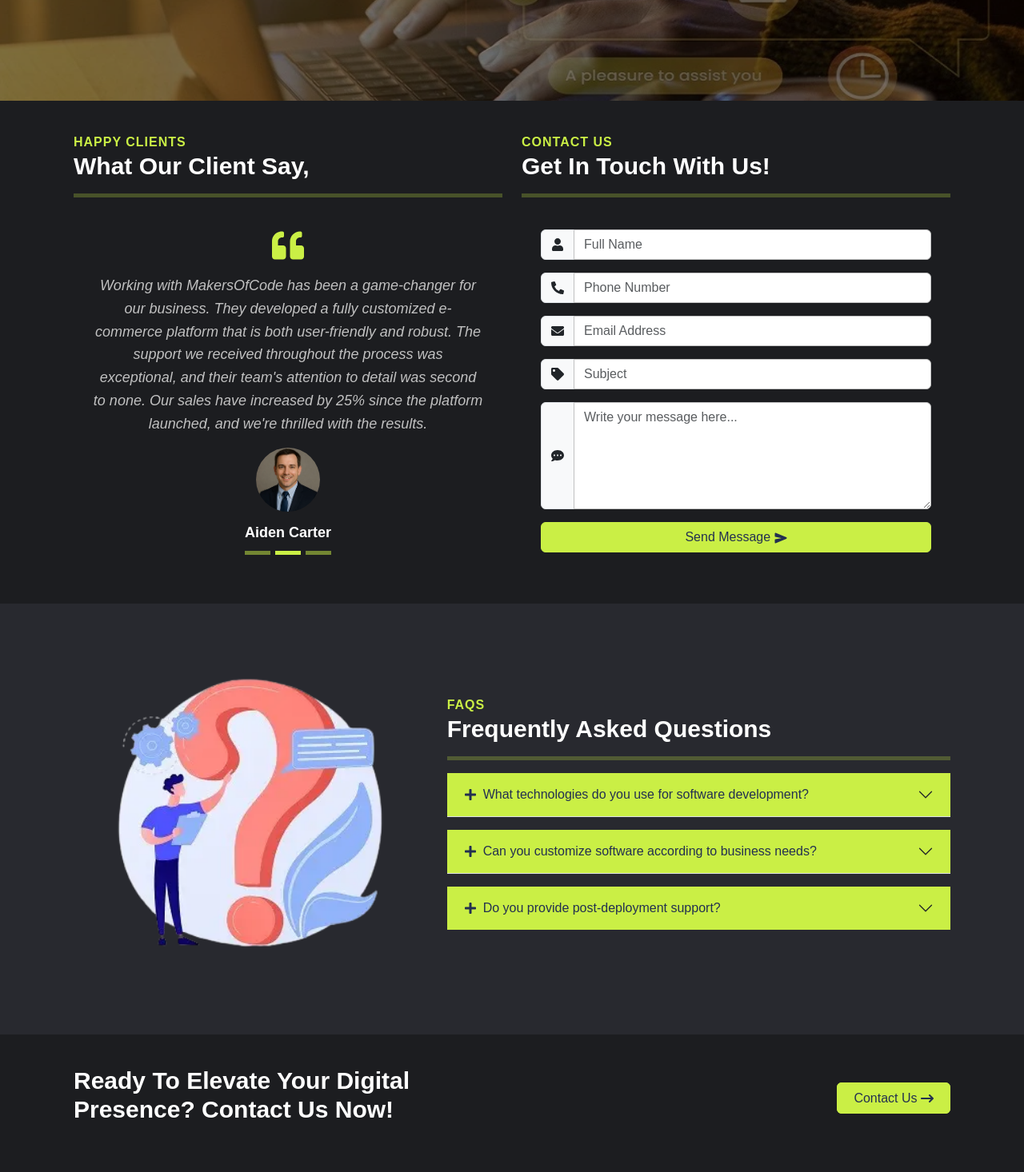
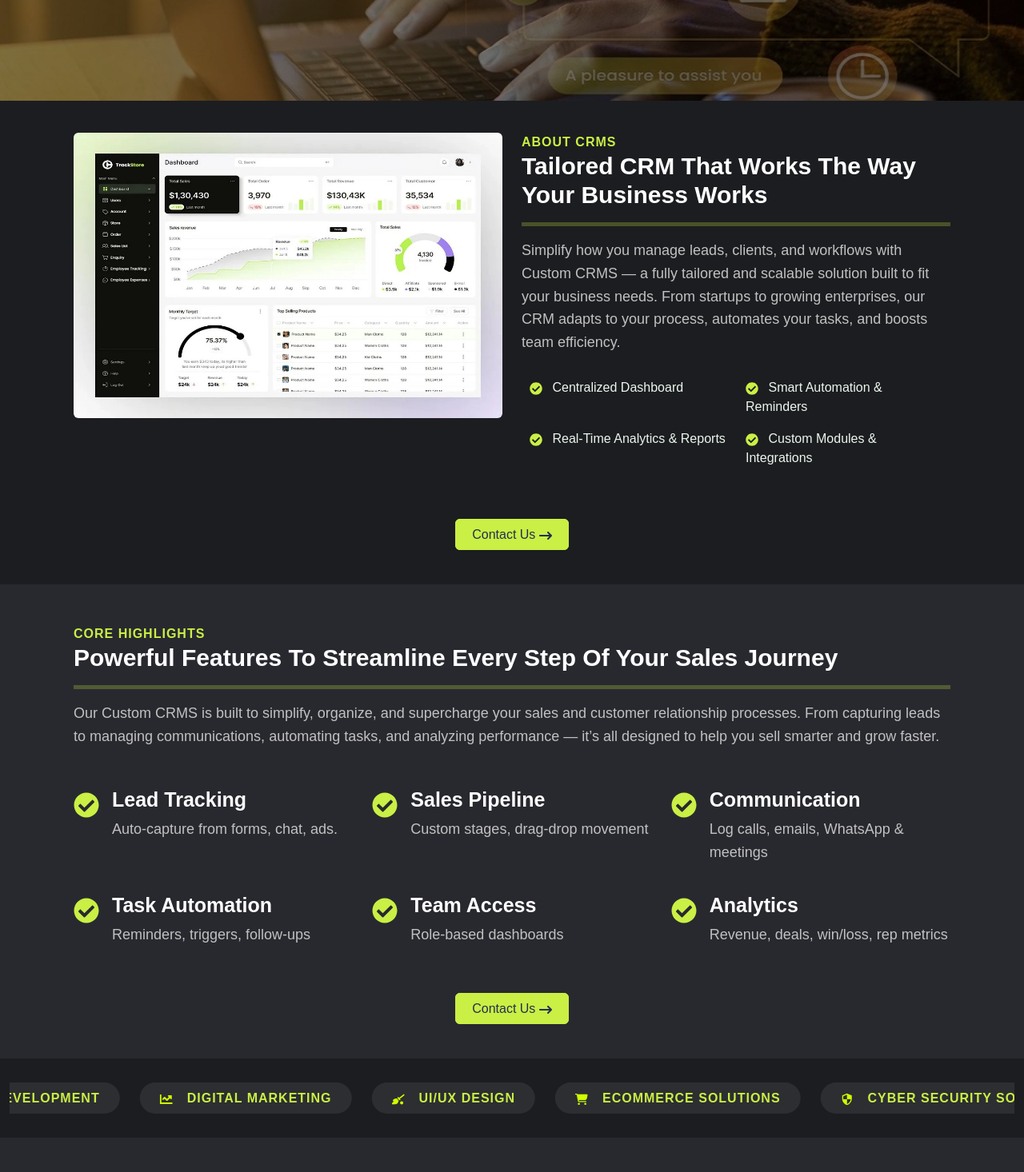
Before and after one commit to nikhil7476/demo-portfolio, a Next.js app: page /our-products/custom-crms in a window 1280 px wide. Shown: the part 440-1906 px from the top of the page at 80% size. Built offline with nearby package versions, Linux system fonts and the light colour scheme.

Commit message:
modified:   src/pages/our-products/[id].js 	modified:   src/utils/json/productData.js

```diff
--- a/src/pages/our-products/[id].js
+++ b/src/pages/our-products/[id].js
@@ -1,27 +1,145 @@
 import React from "react";
 import { useRouter } from "next/router";
 import { Container, Row, Col } from "react-bootstrap";
+import { FaCheckCircle } from "react-icons/fa";
+import { FaArrowRightLong } from "react-icons/fa6";
 import Banner from "@/components/Banner";
 import bannerData from "@/utils/json/bannerData";
+import productData from "@/utils/json/productData";
 import ContactForm from "@/components/ContactForm";
 import Testimonial from "@/components/Testimonial";
 import testimonialData from "@/utils/json/testimonialData";
 import faqData from "@/utils/json/faqData";
 import FaqAccordion from "@/components/FaqAccordion";
+import Image from "next/image";
+import Link from "next/link";
+import ServiceMarquee from "@/components/ServiceMarquee";
 
 function ProductDetail() {
   const router = useRouter();
   const { id } = router.query;
 
-  // const product = productData.myproducts.find((a) => a.slug === id);
+  const product = productData.myproducts.find((a) => a.slug === id);
 
-  // if (!product) {
-  //   return <p>Loading...</p>;
-  // }
+  if (!product) {
+    return <p>Loading...</p>;
+  }
 
   return (
     <>
+      {/* Banner Section */}
       <Banner data={bannerData.products[id]} />
+
+      {/* Section - 1 About Product Section */}
+      <section>
+        <Container>
+          <Row>
+            <Col xl={6} lg={6} md={6} sm={12} xs={12} className="mb-3">
+              <Image
+                src={product.section1.sectionImage}
+                alt="ABout Product"
+                title="About Product"
+                width={1000}
+                height={600}
+                style={{ width: "100%", height: "auto" }}
+                className="img-fluid rounded"
+              />
+            </Col>
+            <Col xl={6} lg={6} md={6} sm={12} xs={12} className="mb-3">
+              <span>{product.section1.subheading}</span>
+              <h2>{product.section1.title}</h2>
+              <hr />
+              <p>{product.section1.description}</p>
+              <Row>
+                {product.section1.featuredPoints &&
+                  product.section1.featuredPoints.length > 0 &&
+                  product.section1.featuredPoints.map((point, index) => (
+                    <Col
+                      key={index}
+                      xl={6}
+                      lg={6}
+                      md={6}
+                      sm={12}
+                      xs={12}
+                      className="mb-3"
+                    >
+                      <span className="me-2">
+                        <FaCheckCircle />
+                      </span>{" "}
+                      {point}
+                    </Col>
+                  ))}
+              </Row>
+            </Col>
+          </Row>
+          <Row>
+            <Col className="text-center">
+              <Link
+                href={product.section1.ctaLink}
+                title={product.section1.ctaText}
+                className="ctaButton"
+              >
+                {product.section1.ctaText} <FaArrowRightLong />
+              </Link>
+            </Col>
+          </Row>
+        </Container>
+      </section>
+
+      {/* Section - 2 Core Highlight Section */}
+      <section>
+        <Container>
+          <Row>
+            <Col>
+              <span>{product.section2.subheading}</span>
+              <h2>{product.section2.heading}</h2>
+              <hr />
+              <p>{product.section2.description}</p>
+            </Col>
+          </Row>
+          <Row>
+            {product.section2.iconBox &&
+              product.section2.iconBox.length > 0 &&
+              product.section2.iconBox.map((iconBox, index) => (
+                <Col
+                  key={index}
+                  xl={4}
+                  lg={4}
+                  md={6}
+                  sm={12}
+                  xs={12}
+                  className="mb-3"
+                >
+                  <div className="h-100 d-flex gap-3">
+                    <div>
+                      <span className="fs-2">{iconBox.icon}</span>
+                    </div>
+                    <div>
+                      <h3>{iconBox.title}</h3>
+                      <p>{iconBox.description}</p>
+                    </div>
+                  </div>
+                </Col>
+              ))}
+          </Row>
+          <Row>
+            <Col className="text-center">
+              <Link
+                href={product.section2.ctaLink}
+                title={product.section2.ctaText}
+                className="ctaButton"
+              >
+                {product.section2.ctaText} <FaArrowRightLong />
+              </Link>
+            </Col>
+          </Row>
+        </Container>
+      </section>
+
+      {/* Service Marquee Section */}
+      <ServiceMarquee />
+
+      {/* Testimonial & Contact Form Section */}
       <section>
         <Container>
           <Row>
@@ -34,6 +152,8 @@ function ProductDetail() {
           </Row>
         </Container>
       </section>
+
+      {/* FAQs Section */}
       <section>
         <FaqAccordion data={faqData} section="products" subCategory={id} />
       </section>
--- a/src/utils/json/productData.js
+++ b/src/utils/json/productData.js
@@ -1,6 +1,6 @@
 // src/utils/productData.js
 
-import { FaGraduationCap, FaMailBulk } from "react-icons/fa";
+import { FaGraduationCap, FaMailBulk, FaCheckCircle } from "react-icons/fa";
 import { TbDeviceDesktopDollar } from "react-icons/tb";
 
 const productData = {
@@ -39,56 +39,56 @@ const productData = {
         iconBox: [
           {
             id: 1,
-            icon: "/assets/Products/custom-school-erp/icons/admissions-icon.webp",
+            icon: <FaCheckCircle />,
             title: "Master Entry",
             description:
               "Configure classes, subjects, sessions, exams, and other base data.",
           },
           {
             id: 2,
-            icon: "/assets/Products/custom-school-erp/icons/admissions-icon.webp",
+            icon: <FaCheckCircle />,
             title: "Students",
             description:
               "Manage student profiles, admissions, attendance, & academic records.",
           },
           {
             id: 3,
-            icon: "/assets/Products/custom-school-erp/icons/admissions-icon.webp",
+            icon: <FaCheckCircle />,
             title: "Fees",
             description:
               "Create structures, collect payments, track dues, and generate receipts.",
           },
           {
             id: 4,
-            icon: "/assets/Products/custom-school-erp/icons/admissions-icon.webp",
+            icon: <FaCheckCircle />,
             title: "Transport",
             description:
               "Assign routes, manage vehicles, stops, drivers, and transport fees.",
           },
           {
             id: 5,
-            icon: "/assets/Products/custom-school-erp/icons/admissions-icon.webp",
+            icon: <FaCheckCircle />,
             title: "Exam",
             description:
               "Schedule exams, enter marks, generate results, and report cards.",
           },
           {
             id: 6,
-            icon: "/assets/Products/custom-school-erp/icons/admissions-icon.webp",
+            icon: <FaCheckCircle />,
             title: "Account",
             description:
               "Track income, expenses, salaries, ledgers, and financial reports.",
           },
           {
             id: 7,
-            icon: "/assets/Products/custom-school-erp/icons/admissions-icon.webp",
+            icon: <FaCheckCircle />,
             title: "User Management",
             description:
               "Create users, assign roles, manage access and login security.",
           },
           {
             id: 8,
-            icon: "/assets/Products/custom-school-erp/icons/admissions-icon.webp",
+            icon: <FaCheckCircle />,
             title: "Stock",
             description:
               "Track inventory, manage items, purchases, issues, and stock reports.",
@@ -201,37 +201,37 @@ const productData = {
         iconBox: [
           {
             id: 1,
-            icon: "/assets/Products/custom-school-erp/icons/admissions-icon.webp",
+            icon: <FaCheckCircle />,
             title: "Lead Tracking",
             description: "Auto-capture from forms, chat, ads.",
           },
           {
             id: 2,
-            icon: "/assets/Products/custom-school-erp/icons/admissions-icon.webp",
+            icon: <FaCheckCircle />,
             title: "Sales Pipeline",
             description: "Custom stages, drag-drop movement",
           },
           {
             id: 3,
-            icon: "/assets/Products/custom-school-erp/icons/admissions-icon.webp",
+            icon: <FaCheckCircle />,
             title: "Communication",
             description: "Log calls, emails, WhatsApp & meetings",
           },
           {
             id: 4,
-            icon: "/assets/Products/custom-school-erp/icons/admissions-icon.webp",
+            icon: <FaCheckCircle />,
             title: "Task Automation",
             description: "Reminders, triggers, follow-ups",
           },
           {
             id: 5,
-            icon: "/assets/Products/custom-school-erp/icons/admissions-icon.webp",
+            icon: <FaCheckCircle />,
             title: "Team Access",
             description: "Role-based dashboards",
           },
           {
             id: 6,
-            icon: "/assets/Products/custom-school-erp/icons/admissions-icon.webp",
+            icon: <FaCheckCircle />,
             title: "Analytics",
             description: "Revenue, deals, win/loss, rep metrics",
           },
@@ -276,42 +276,42 @@ const productData = {
         iconBox: [
           {
             id: 1,
-            icon: "/assets/Products/custom-school-erp/icons/admissions-icon.webp",
+            icon: <FaCheckCircle />,
             title: "Subscriber Capture",
             description:
               "Seamlessly collect leads from forms, landing pages, popups, and third-party tools all in one place",
           },
           {
             id: 2,
-            icon: "/assets/Products/custom-school-erp/icons/admissions-icon.webp",
+            icon: <FaCheckCircle />,
             title: "Send Scheduler",
             description:
               "Plan and automate emails at the perfect time with an intuitive drag-and-drop scheduler.",
           },
           {
             id: 3,
-            icon: "/assets/Products/custom-school-erp/icons/admissions-icon.webp",
+            icon: <FaCheckCircle />,
             title: "Message Logs & History",
             description:
               "Keep track of every email, delivery status, bounce, reply, and automation path clean and organized.",
           },
           {
             id: 4,
-            icon: "/assets/Products/custom-school-erp/icons/admissions-icon.webp",
+            icon: <FaCheckCircle />,
             title: "Campaign Automation",
             description:
               "Set up smart flows for welcome emails, re-engagement, follow-ups, and more.",
           },
           {
             id: 5,
-            icon: "/assets/Products/custom-school-erp/icons/admissions-icon.webp",
+            icon: <FaCheckCircle />,
             title: "User & Role Management",
             description:
               "Create separate access for marketers, managers, or clients, each with their own controls & permissions.",
           },
           {
             id: 6,
-            icon: "/assets/Products/custom-school-erp/icons/admissions-icon.webp",
+            icon: <FaCheckCircle />,
             title: "Campaign Insights",
             description:
               "Track opens, clicks, conversions, and engagement metrics in real time to improve performance.",
```
